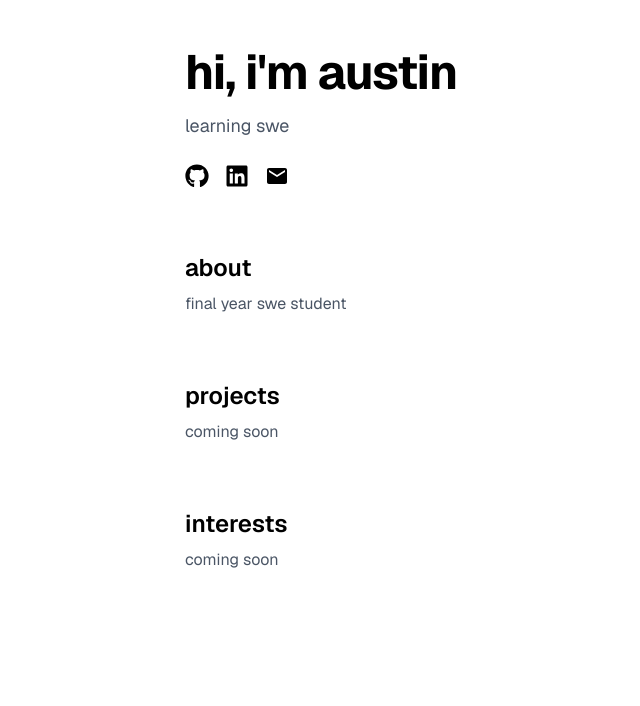
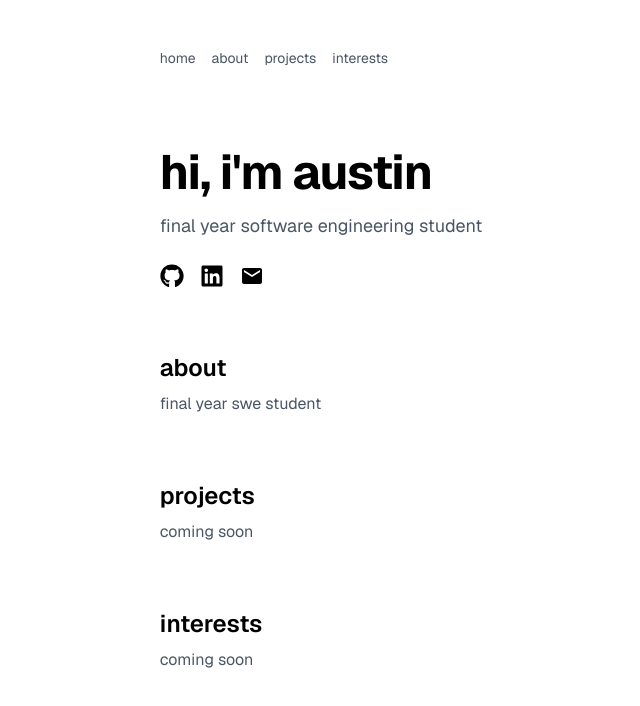
Before and after one commit to auscodes/portfolio, a Next.js app: page / in a window 1280 px wide. Shown: the top 706 px of the page, without its empty margins (319-959 px from the left). Built offline with nearby package versions, Linux system fonts and the light colour scheme.

Commit message:
simple nav bar

```diff
--- a/app/page.tsx
+++ b/app/page.tsx
@@ -4,10 +4,16 @@ import { MdEmail } from "react-icons/md";
 export default function Home() {
   return (
     <main className="min-h-screen max-w-3xl mx-auto px-6 py-12">
+      <nav className="mb-20 flex justify-between text-sm">
+        <div className="flex gap-4">
+          <a href="#home" className="text-gray-600 hover:text-black">home</a>
+          <a href="#about" className="text-gray-600 hover:text-black">about</a>
+          <a href="#projects" className="text-gray-600 hover:text-black">projects</a>
+          <a href="#interests" className="text-gray-600 hover:text-black">interests</a>
+        </div>
+      </nav>
       <h1 className="text-5xl font-bold tracking-tight">hi, i'm austin</h1>
-      <p className="mt-4 text-lg text-gray-600">
-        learning swe
-      </p>
+      <p className="mt-4 text-lg text-gray-600">final year software engineering student</p>
       <div className="mt-6 flex gap-4">
         <a
           href="https://github.com/auscodes"
@@ -25,19 +31,14 @@ export default function Home() {
         >
           <FaLinkedin size={24} />
         </a>
-        <a
-          href="mailto:limchunyik6868@gmail.com"
-          aria-label="Email"
-        >
+        <a href="mailto:limchunyik6868@gmail.com" aria-label="Email">
           <MdEmail size={24} />
         </a>
       </div>
 
       <section id="about" className="mt-16">
         <h2 className="text-2xl font-semibold">about</h2>
-        <p className="mt-2 text-gray-600">
-          final year swe student
-        </p>
+        <p className="mt-2 text-gray-600">final year swe student</p>
       </section>
 
       <section id="projects" className="mt-16">
```
